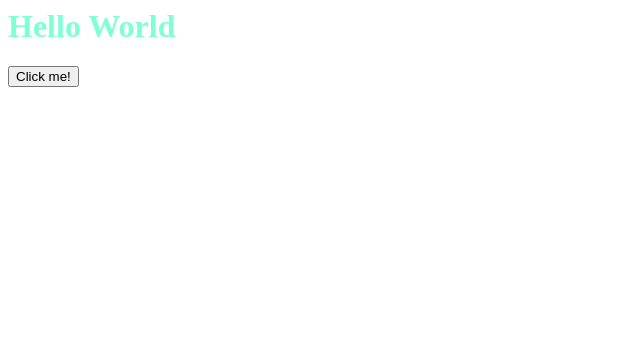
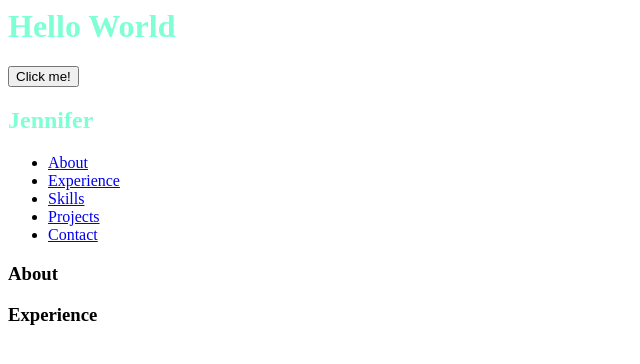
Before and after one commit to jennifergoldberg/Portfolio, a plain HTML site: page index.html in a window 1280 px wide. Shown: the whole page, without its empty margins (0-640 px from the left). Drawn offline with Linux system fonts and the light colour scheme.

Commit message:
html for nav with anchor links

```diff
--- a/index.html
+++ b/index.html
@@ -3,7 +3,7 @@
   <meta charset="UTF-8">
   <meta http-equiv="X-UA-Compatible" content="IE=edge">
   <meta name="viewport" content="width=device-width, initial-scale=1.0">
-  <title>Document</title>
+  <title>Jennifer Goldberg</title>
 
 <!-- CSS -->
 <link rel="stylesheet" href="styles/main.css">
@@ -16,5 +16,43 @@
   <h1>Hello World</h1>
 
   <button id="btn">Click me!</button>
+  <nav>
+    <div class="nav-left">
+    <h1>Jennifer</h1>
+    </div>
+
+    <div class="nav-right">
+      <ul>
+        <li>
+          <a href="#about">About</a>
+        </li>
+        <li>
+          <a href="#experience">Experience</a>
+        </li>
+        <li>
+          <a href="#skills">Skills</a>
+        </li>
+        <li>
+          <a href="#projects">Projects</a>
+        </li>
+        <li>
+          <a href="#contact">Contact</a>
+        </li>
+      </ul>
+    </div>
+  </nav>
+
+
+  <main>
+    <section class="about">
+      <a name="about"></a>
+        <h3>About</h3>
+    </section>
+
+    <section class="experience">
+      <a name="experience"></a>
+        <h3>Experience</h3>
+    </section>
+  </main>
 </body>
 </html>
```
